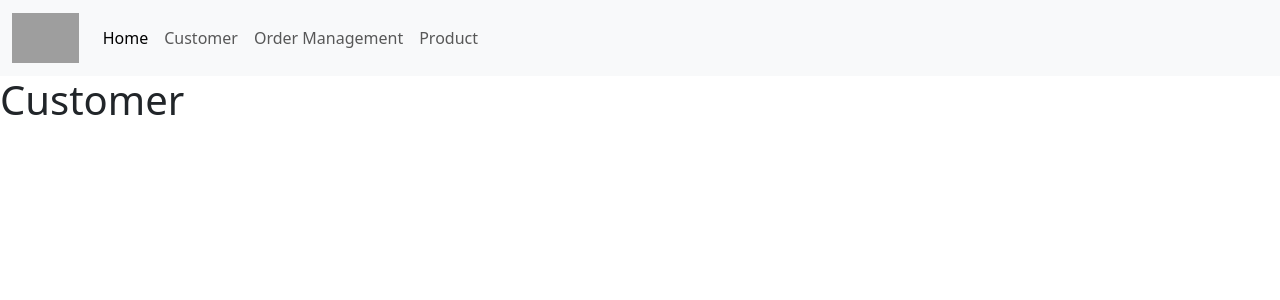
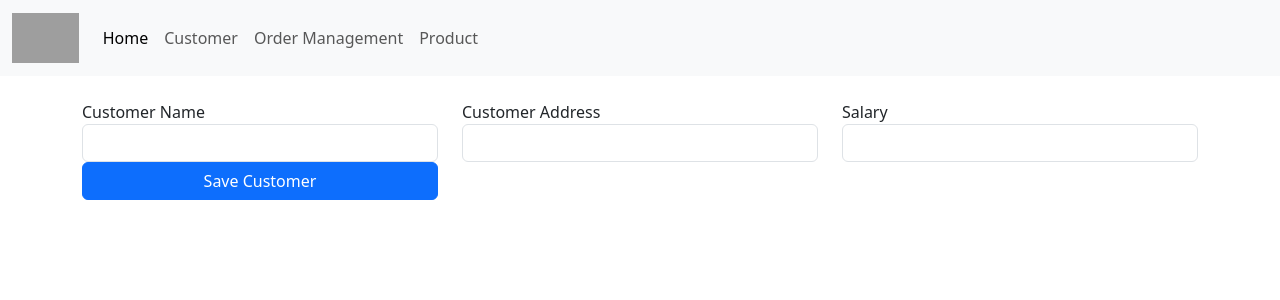
Before and after one commit to Vishnuka084/pos, a React (Vite) app in the folder POS/: page /customer in a window 1280 px wide. Shown: the top 300 px of the page. Built offline with nearby package versions, Linux system fonts and the light colour scheme; grey boxes are pictures that could not be loaded.

Commit message:
updated Contentn:

```diff
--- a/POS/src/components/Customer.tsx
+++ b/POS/src/components/Customer.tsx
@@ -1,5 +1,39 @@
 function  Customer(){
-    return <h1>Customer</h1>
+    return (
+        <>
+        <br/>
+            <div className='container'>
+                <div className="row">
+                   <div className="col-12 col-sm-6 col-md-4">
+                       <div className="form-group">
+                           <label htmlFor="customerName">Customer Name</label>
+                           <input type="text" className='form-control' id='customerName'/>
+                       </div>
+                   </div>
+                   <div className="col-12 col-sm-6 col-md-4">
+                       <div className="form-group">
+                           <label htmlFor="customerAddress">Customer Address</label>
+                           <input type="text" className='form-control' id='customerAddress'/>
+                       </div>
+                   </div>
+
+                   <div className="col-12 col-sm-6 col-md-4">
+                       <div className="form-group">
+                           <label htmlFor="customerSalary">Salary</label>
+                           <input type="text" className='form-control' id='customerSalary'/>
+                       </div>
+                   </div>
+
+                </div>
+                <div className="row">
+                    <div className="col-12 col-sm-6 col-md-4">
+                        <button className='btn btn-primary col-12'>Save Customer</button>
+                    </div>
+
+                </div>
+            </div>
+        </>
+    )
 }
 
 export default Customer;
```
